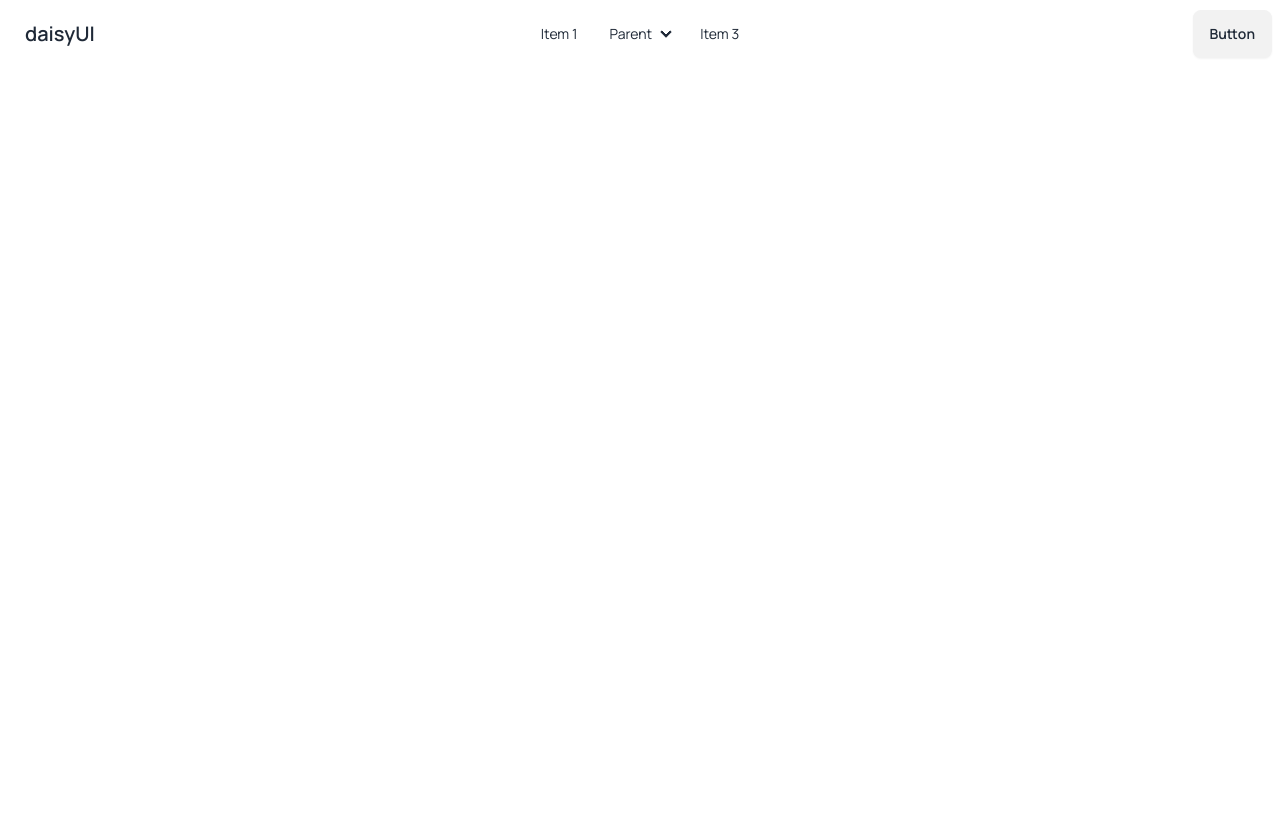
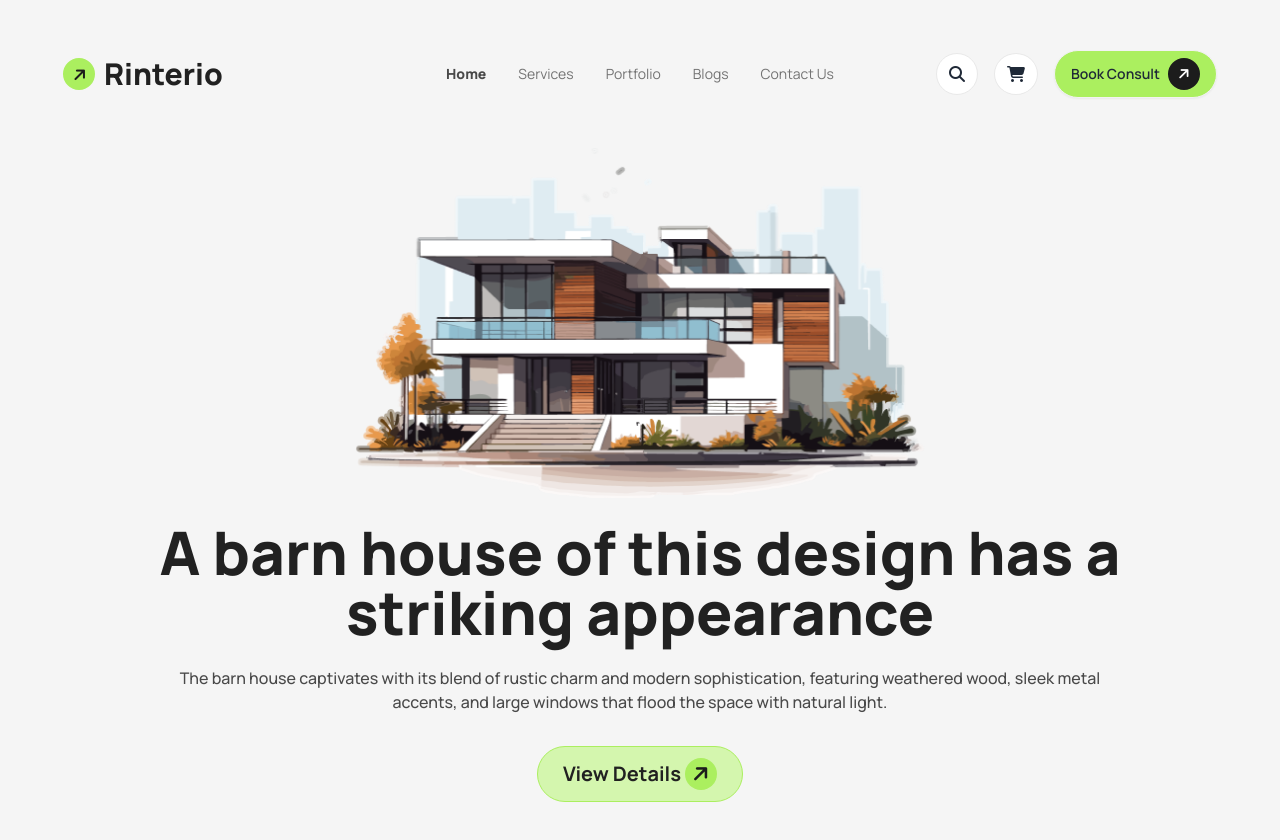
Before and after one commit to shanto470/Assinment_3, a plain HTML site: page index.html in a window 1280 px wide. Before the commit the page ends 800 px from the top, so only its background shows below. Drawn offline with nearby package versions, Linux system fonts and the light colour scheme.

Commit message:
added Nav and Banner section

```diff
--- a/index.html
+++ b/index.html
@@ -11,6 +11,8 @@
     <link rel="preconnect" href="https://fonts.googleapis.com">
     <link rel="preconnect" href="https://fonts.gstatic.com" crossorigin>
     <link href="https://fonts.googleapis.com/css2?family=Manrope:wght@200..800&display=swap" rel="stylesheet">
+    <!-- Font awesome -->
+    <script src="https://kit.fontawesome.com/f453f2628d.js" crossorigin="anonymous"></script>
     <style>
         .font-family{
             font-family: "Manrope", sans-serif;
@@ -18,11 +20,15 @@
     </style>
 
   <body class="font-family">
-    <header>
-        <nav><div class="navbar bg-base-100">
-            <div class="navbar-start">
-              <div class="dropdown">
-                <div tabindex="0" role="button" class="btn btn-ghost lg:hidden">
+    <header class="bg-[#F5F5F5]" >
+        <!-- nav-bar section -->
+        <nav class=" px-5 lg:px-0 lg:max-w-[1170px] lg:mx-auto pt-10 ">
+            <div class="navbar ">
+            <div class="navbar-start w-[100%] lg:w-[50%]">
+                <i class="fa-solid fa-arrow-right text-[#1C1C1C] bg-[#ABEF5F]  p-[9px] -rotate-45 h-8 w-8 rounded-[50%]  "></i>
+                <h3 class="btn pl-2 btn-ghost  font-extrabold text-3xl text-[#212121]">Rinterio</h3>
+              <div class="dropdown ml-auto ">
+                <div tabindex="0" role="button" class="btn btn-ghost  lg:hidden">
                   <svg
                     xmlns="http://www.w3.org/2000/svg"
                     class="h-5 w-5"
@@ -38,40 +44,47 @@
                 </div>
                 <ul
                   tabindex="0"
-                  class="menu menu-sm dropdown-content bg-base-100 rounded-box z-[1] mt-3 w-52 p-2 shadow">
-                  <li><a>Item 1</a></li>
-                  <li>
-                    <a>Parent</a>
-                    <ul class="p-2">
-                      <li><a>Submenu 1</a></li>
-                      <li><a>Submenu 2</a></li>
-                    </ul>
-                  </li>
-                  <li><a>Item 3</a></li>
+                  class="menu menu-sm dropdown-content bg-base-100 rounded-box z-[1] mt-3 w-52 p-2 shadow right-0">
+                  <li><a >Home</a></li>
+                  <li><a>Services</a></li>
+                  <li><a>Portfolio</a></li>
+                  <li><a>Blogs</a></li>
+                  <li><a>Contact Us</a></li>
                 </ul>
               </div>
-              <a class="btn btn-ghost text-xl">daisyUI</a>
+              <!-- <i class="fa-solid fa-arrow-right text-[#1C1C1C] bg-[#ABEF5F]  p-[9px] -rotate-45 h-8 w-8 rounded-[50%]  "></i>
+              <h3 class="btn pl-2 btn-ghost  font-extrabold text-3xl text-[#212121]">Rinterio</h3> -->
             </div>
             <div class="navbar-center hidden lg:flex">
               <ul class="menu menu-horizontal px-1">
-                <li><a>Item 1</a></li>
-                <li>
-                  <details>
-                    <summary>Parent</summary>
-                    <ul class="p-2">
-                      <li><a>Submenu 1</a></li>
-                      <li><a>Submenu 2</a></li>
-                    </ul>
-                  </details>
-                </li>
-                <li><a>Item 3</a></li>
+                <li><a class="font-extrabold text-[#494949]">Home</a></li>
+                <li><a class=" text-[#737373]">Services</a></li>
+                <li><a class=" text-[#737373]">Portfolio</a></li>
+                <li><a class=" text-[#737373]">Blogs</a></li>
+                <li><a class=" text-[#737373]">Contact Us</a></li>
               </ul>
             </div>
-            <div class="navbar-end">
-              <a class="btn">Button</a>
+
+            <div class="navbar-end hidden lg:flex ">
+                <i class="fa-solid fa-magnifying-glass mr-4 bg-white border border-[#E9E9E9] p-3 rounded-[50%] "></i>
+                <i class="fa-solid fa-cart-shopping mr-4 bg-white border border-[#E9E9E9] p-3 rounded-[50%]"></i>
+              <a class="btn bg-[#ABEF5F] rounded-[32px]">Book Consult <i class="fa-solid fa-arrow-right text-[#FFFFFF] bg-[#1C1C1C] p-[9px] -rotate-45 rounded-[50%] h-8 w-8"></i></a>
             </div>
-          </div></nav>
+          </div>
+        </nav>
+        <!-- banner section -->
+         <div class=" pb-24  px-5 lg:px-0 lg:max-w-[1170px] lg:mx-auto mt-10 gird grid-cols-1">
+            <div >
+                <img src="assets/banner.png" class="mx-auto w-[260px] h-[160px] lg:w-[570px] lg:h-[350px]" alt="">
+            </div>
+            <div class="text-center">
+                <h2 class="font-extrabold text-2xl lg:text-6xl text-[#212121] mt-6">A barn house of this design has a striking appearance</h2>
+                <p class="mt-6 text-sm lg:text-base font-medium text-[#494949]">The barn house captivates with its blend of rustic charm and modern sophistication, featuring weathered wood, sleek metal <br class="hidden lg:block"> accents, and large windows that flood the space with natural light.</p>
+                <button class="mt-8 w-[100%] lg:w-[206px] h-14 border border-[#ABEF5F] bg-[#D4F6AE]  rounded-[32px]"><a href="" class="font-bold    text-[#212121] text-xl">View Details  <i class="fa-solid fa-arrow-right text-[#1C1C1C] bg-[#ABEF5F]  p-[6px]  rounded-[50%] h-8 w-8 -rotate-45  "></i> </a></button>
+            </div>
+         </div>
     </header>
 
   </body>
 </html>
+<!-- #F5F5F5; -->
```
